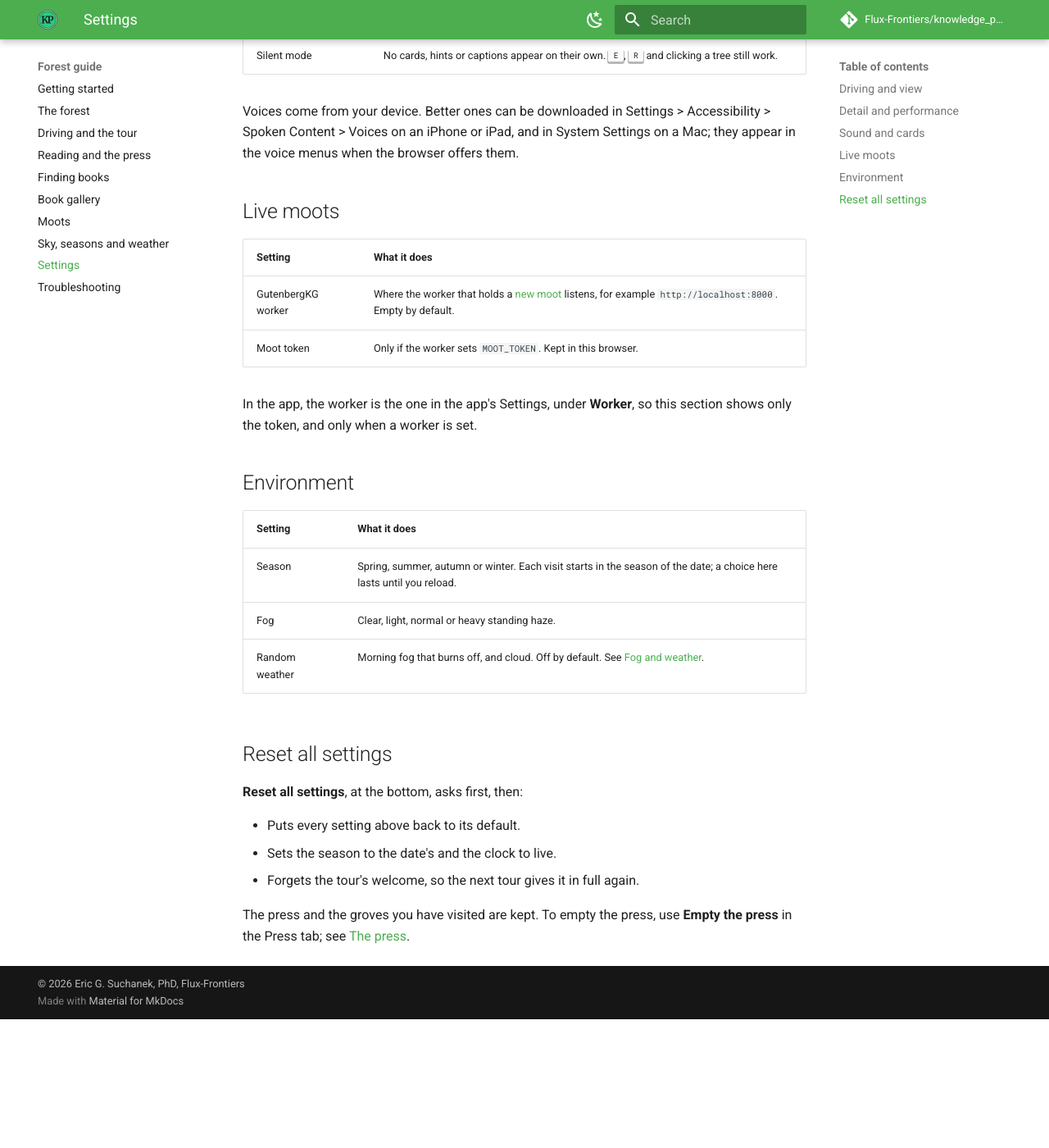
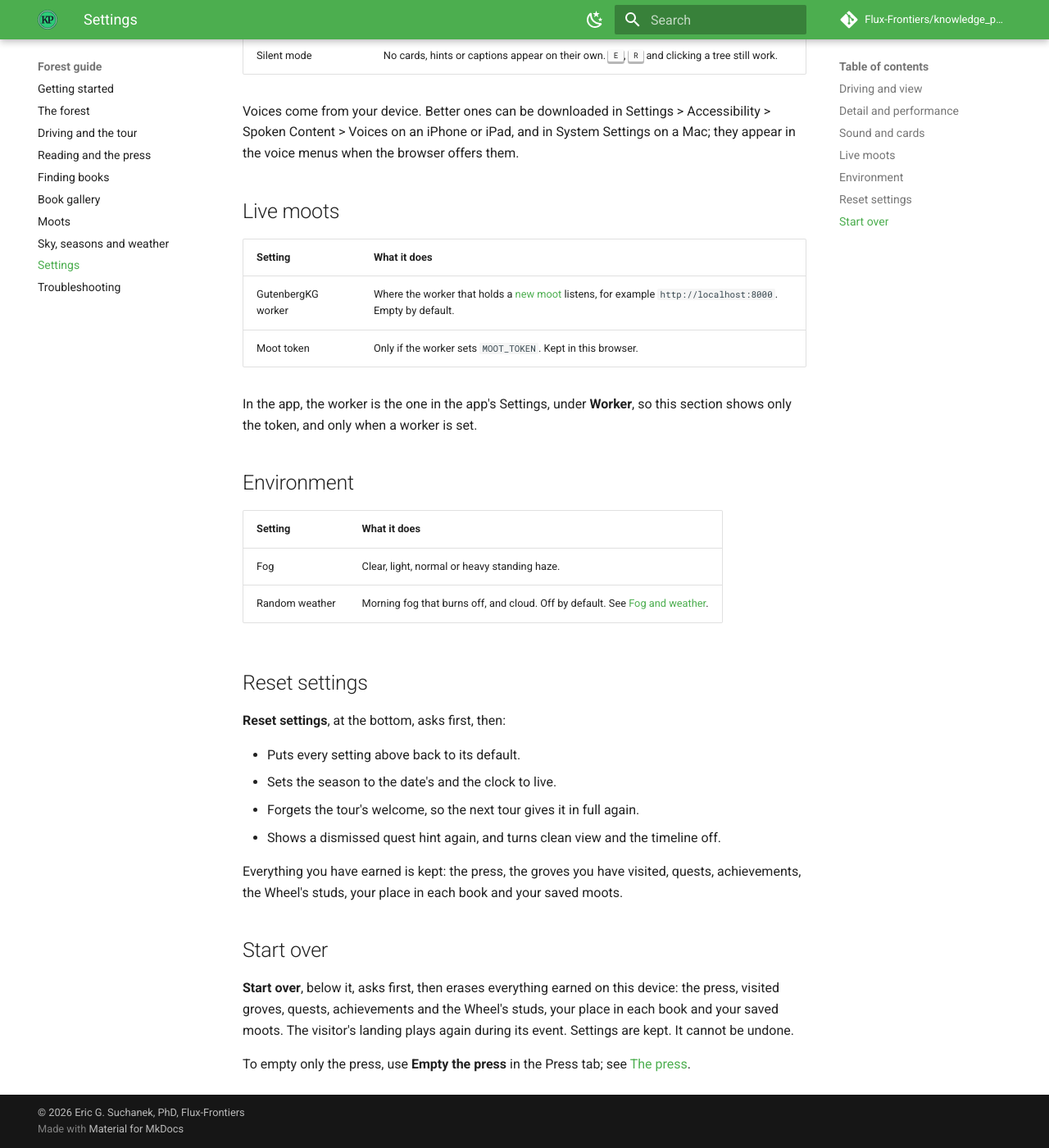
Before and after one commit to Flux-Frontiers/knowledge_press, an MkDocs documentation site: the page built from docs/forest/settings.md, in a window 1280 px wide and 1400 px high, scrolled down 1427 px. Shown: the whole window at 82% size. Built offline with MkDocs 1.6.1 and Material for MkDocs 9.7.7, drawn with Linux system fonts in a browser that asks for light colours; comment, search, counter and statistics services are not loaded; before the commit the page ends 2670 px from its top, so only the background shows below that.

Commit message:
feat(forest): Reset settings and Start over
Reset all settings becomes Reset settings and keeps everything earned:
press, groves, quests, achievements, places in books, saved moots. Start
over, below it, erases that progress and lets the visitor's landing play
again, keeping the settings. The landing's seen flag moves to events.ts so
the store can clear it.

Co-Authored-By: Claude Opus 5.5 <noreply@anthropic.com>

```diff
--- a/docs/forest/settings.md
+++ b/docs/forest/settings.md
@@ -50,17 +50,29 @@ this section shows only the token, and only when a worker is set.
 
 | Setting | What it does |
 | --- | --- |
-| Season | Spring, summer, autumn or winter. Each visit starts in the season of the date; a choice here lasts until you reload. |
 | Fog | Clear, light, normal or heavy standing haze. |
 | Random weather | Morning fog that burns off, and cloud. Off by default. See [Fog and weather](sky.md#fog-and-weather). |
 
-## Reset all settings
+## Reset settings
 
-**Reset all settings**, at the bottom, asks first, then:
+**Reset settings**, at the bottom, asks first, then:
 
 - Puts every setting above back to its default.
 - Sets the season to the date's and the clock to live.
 - Forgets the tour's welcome, so the next tour gives it in full again.
+- Shows a dismissed quest hint again, and turns clean view and the timeline
+  off.
 
-The press and the groves you have visited are kept. To empty the press, use
-**Empty the press** in the Press tab; see [The press](reading.md#the-press).
+Everything you have earned is kept: the press, the groves you have visited,
+quests, achievements, the Wheel's studs, your place in each book and your
+saved moots.
+
+## Start over
+
+**Start over**, below it, asks first, then erases everything earned on this
+device: the press, visited groves, quests, achievements and the Wheel's
+studs, your place in each book and your saved moots. The visitor's landing
+plays again during its event. Settings are kept. It cannot be undone.
+
+To empty only the press, use **Empty the press** in the Press tab; see
+[The press](reading.md#the-press).
```
Also changed, not shown: CHANGELOG.md (+8 -6 lines), docs/forest/getting-started.md (+4 -2 lines), docs/forest/moots.md (+2 -2 lines), docs/forest/reading.md (+7 -3 lines), web/FEATURES.md (+1 -1 lines), 7 other files.
